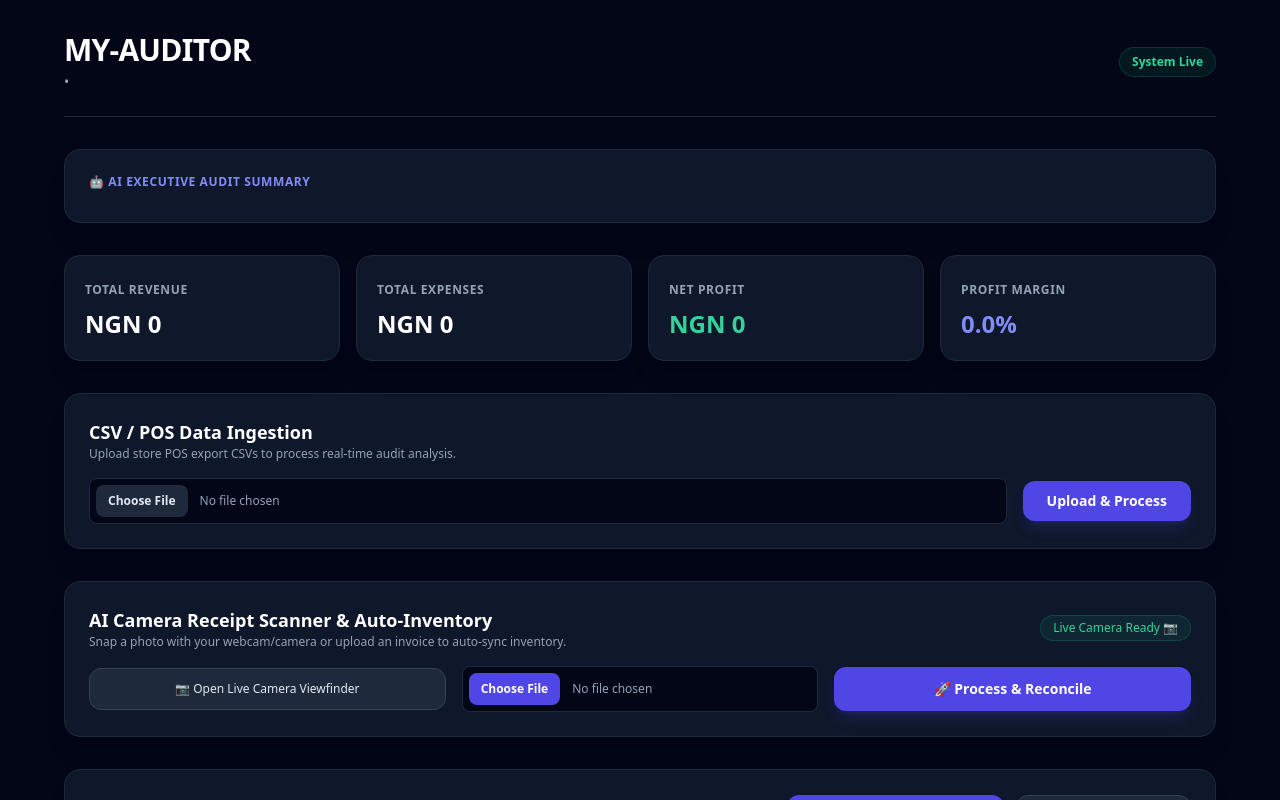
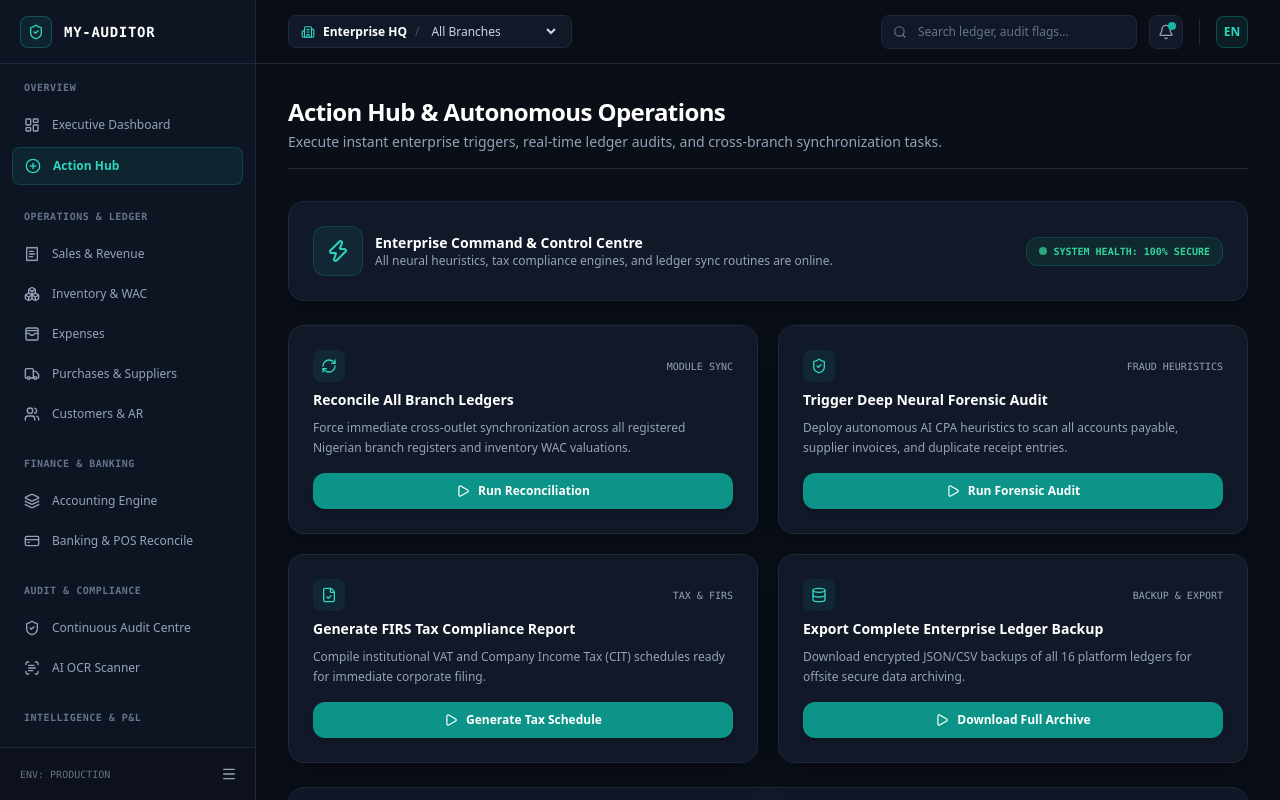
Before and after one commit to SIR-TRUTH/my-auditor-frontend, a Next.js app: page /dashboard/actions in a window 1280 px wide. Shown: the top 800 px of the page. Built offline with nearby package versions, Linux system fonts and the light colour scheme; no server answers.

Commit message:
fix: correctly render action hub command centre page

```diff
--- /dev/null
+++ b/src/pages/dashboard/actions.tsx
@@ -0,0 +1,159 @@
+import React, { useState } from 'react';
+import AppShell from '../../components/AppShell';
+import {
+  Zap,
+  Play,
+  RefreshCw,
+  ShieldCheck,
+  FileCheck,
+  Layers,
+  CheckCircle2,
+  Terminal,
+  Database
+} from 'lucide-react';
+
+export default function ActionHubPage() {
+  const [executingAction, setExecutingAction] = useState<string | null>(null);
+  const [successMsg, setSuccessMsg] = useState<string | null>(null);
+
+  const handleRunAction = (actionName: string) => {
+    setExecutingAction(actionName);
+    setTimeout(() => {
+      setExecutingAction(null);
+      setSuccessMsg(`Successfully executed: ${actionName}`);
+      setTimeout(() => setSuccessMsg(null), 3500);
+    }, 1200);
+  };
+
+  return (
+    <AppShell
+      title="Action Hub & Autonomous Operations"
+      subtitle="Execute instant enterprise triggers, real-time ledger audits, and cross-branch synchronization tasks."
+    >
+      <div className="space-y-6 max-w-5xl">
+        {/* SUCCESS NOTIFICATION */}
+        {successMsg && (
+          <div className="bg-emerald-500/10 border border-emerald-500/30 rounded-xl p-4 flex items-center gap-3 text-emerald-400">
+            <CheckCircle2 className="w-5 h-5 flex-shrink-0" />
+            <span className="text-xs font-bold">{successMsg}</span>
+          </div>
+        )}
+
+        {/* TOP STATUS BANNER */}
+        <div className="bg-[#111827] border border-[#1F293B] rounded-2xl p-6 flex flex-col sm:flex-row items-start sm:items-center justify-between gap-4 shadow-xl">
+          <div className="flex items-center gap-3">
+            <div className="p-3 rounded-xl bg-teal-500/10 text-teal-400 border border-teal-500/20">
+              <Zap className="w-6 h-6" />
+            </div>
+            <div>
+              <h2 className="text-sm font-bold text-white">Enterprise Command &amp; Control Centre</h2>
+              <p className="text-xs text-slate-400">All neural heuristics, tax compliance engines, and ledger sync routines are online.</p>
+            </div>
+          </div>
+          <span className="px-3 py-1.5 rounded-xl bg-emerald-500/10 text-emerald-400 font-mono text-[10px] font-bold border border-emerald-500/20 flex items-center gap-1.5">
+            <span className="w-2 h-2 rounded-full bg-emerald-400 animate-pulse"></span> SYSTEM HEALTH: 100% SECURE
+          </span>
+        </div>
+
+        {/* ACTION CARDS GRID */}
+        <div className="grid grid-cols-1 md:grid-cols-2 gap-5">
+          {/* Action 1 */}
+          <div className="bg-[#111827] border border-[#1F293B] rounded-2xl p-6 space-y-4 shadow-xl flex flex-col justify-between">
+            <div className="space-y-2">
+              <div className="flex items-center justify-between">
+                <span className="p-2 rounded-lg bg-teal-500/10 text-teal-400"><RefreshCw className="w-4 h-4" /></span>
+                <span className="text-[10px] font-mono text-slate-400">MODULE SYNC</span>
+              </div>
+              <h3 className="text-sm font-bold text-white">Reconcile All Branch Ledgers</h3>
+              <p className="text-xs text-slate-400 leading-relaxed">
+                Force immediate cross-outlet synchronization across all registered Nigerian branch registers and inventory WAC valuations.
+              </p>
+            </div>
+            <button
+              onClick={() => handleRunAction('Cross-Branch Ledger Reconciliation')}
+              disabled={executingAction !== null}
+              className="w-full py-2.5 rounded-xl bg-teal-600 hover:bg-teal-500 text-white font-bold text-xs transition shadow-md flex items-center justify-center gap-2 cursor-pointer disabled:opacity-50"
+            >
+              <Play className="w-3.5 h-3.5" /> {executingAction === 'Cross-Branch Ledger Reconciliation' ? 'Executing...' : 'Run Reconciliation'}
+            </button>
+          </div>
+
+          {/* Action 2 */}
+          <div className="bg-[#111827] border border-[#1F293B] rounded-2xl p-6 space-y-4 shadow-xl flex flex-col justify-between">
+            <div className="space-y-2">
+              <div className="flex items-center justify-between">
+                <span className="p-2 rounded-lg bg-teal-500/10 text-teal-400"><ShieldCheck className="w-4 h-4" /></span>
+                <span className="text-[10px] font-mono text-slate-400">FRAUD HEURISTICS</span>
+              </div>
+              <h3 className="text-sm font-bold text-white">Trigger Deep Neural Forensic Audit</h3>
+              <p className="text-xs text-slate-400 leading-relaxed">
+                Deploy autonomous AI CPA heuristics to scan all accounts payable, supplier invoices, and duplicate receipt entries.
+              </p>
+            </div>
+            <button
+              onClick={() => handleRunAction('Neural Forensic Audit')}
+              disabled={executingAction !== null}
+              className="w-full py-2.5 rounded-xl bg-teal-600 hover:bg-teal-500 text-white font-bold text-xs transition shadow-md flex items-center justify-center gap-2 cursor-pointer disabled:opacity-50"
+            >
+              <Play className="w-3.5 h-3.5" /> {executingAction === 'Neural Forensic Audit' ? 'Scanning Ledgers...' : 'Run Forensic Audit'}
+            </button>
+          </div>
+
+          {/* Action 3 */}
+          <div className="bg-[#111827] border border-[#1F293B] rounded-2xl p-6 space-y-4 shadow-xl flex flex-col justify-between">
+            <div className="space-y-2">
+              <div className="flex items-center justify-between">
+                <span className="p-2 rounded-lg bg-teal-500/10 text-teal-400"><FileCheck className="w-4 h-4" /></span>
+                <span className="text-[10px] font-mono text-slate-400">TAX &amp; FIRS</span>
+              </div>
+              <h3 className="text-sm font-bold text-white">Generate FIRS Tax Compliance Report</h3>
+              <p className="text-xs text-slate-400 leading-relaxed">
+                Compile institutional VAT and Company Income Tax (CIT) schedules ready for immediate corporate filing.
+              </p>
+            </div>
+            <button
+              onClick={() => handleRunAction('FIRS Tax Compliance Schedule')}
+              disabled={executingAction !== null}
+              className="w-full py-2.5 rounded-xl bg-teal-600 hover:bg-teal-500 text-white font-bold text-xs transition shadow-md flex items-center justify-center gap-2 cursor-pointer disabled:opacity-50"
+            >
+              <Play className="w-3.5 h-3.5" /> {executingAction === 'FIRS Tax Compliance Schedule' ? 'Generating...' : 'Generate Tax Schedule'}
+            </button>
+          </div>
+
+          {/* Action 4 */}
+          <div className="bg-[#111827] border border-[#1F293B] rounded-2xl p-6 space-y-4 shadow-xl flex flex-col justify-between">
+            <div className="space-y-2">
+              <div className="flex items-center justify-between">
+                <span className="p-2 rounded-lg bg-teal-500/10 text-teal-400"><Database className="w-4 h-4" /></span>
+                <span className="text-[10px] font-mono text-slate-400">BACKUP &amp; EXPORT</span>
+              </div>
+              <h3 className="text-sm font-bold text-white">Export Complete Enterprise Ledger Backup</h3>
+              <p className="text-xs text-slate-400 leading-relaxed">
+                Download encrypted JSON/CSV backups of all 16 platform ledgers for offsite secure data archiving.
+              </p>
+            </div>
+            <button
+              onClick={() => handleRunAction('Enterprise Ledger Archive')}
+              disabled={executingAction !== null}
+              className="w-full py-2.5 rounded-xl bg-teal-600 hover:bg-teal-500 text-white font-bold text-xs transition shadow-md flex items-center justify-center gap-2 cursor-pointer disabled:opacity-50"
+            >
+              <Play className="w-3.5 h-3.5" /> {executingAction === 'Enterprise Ledger Archive' ? 'Archiving...' : 'Download Full Archive'}
+            </button>
+          </div>
+        </div>
+
+        {/* SYSTEM TERMINAL LOG */}
+        <div className="bg-[#111827] border border-[#1F293B] rounded-2xl p-6 space-y-3 shadow-xl">
+          <div className="flex items-center gap-2 border-b border-[#1F293B] pb-3 text-slate-400 font-mono text-xs">
+            <Terminal className="w-4 h-4 text-teal-400" />
+            <span>Autonomous Action Hub Daemon Status: ONLINE</span>
+          </div>
+          <div className="font-mono text-[11px] text-slate-400 space-y-1">
+            <p className="text-emerald-400">&gt; [OK] All 16 core enterprise modules responding normally.</p>
+            <p className="text-slate-400">&gt; [READY] Awaiting administrator task triggers...</p>
+          </div>
+        </div>
+      </div>
+    </AppShell>
+  );
+}
```
